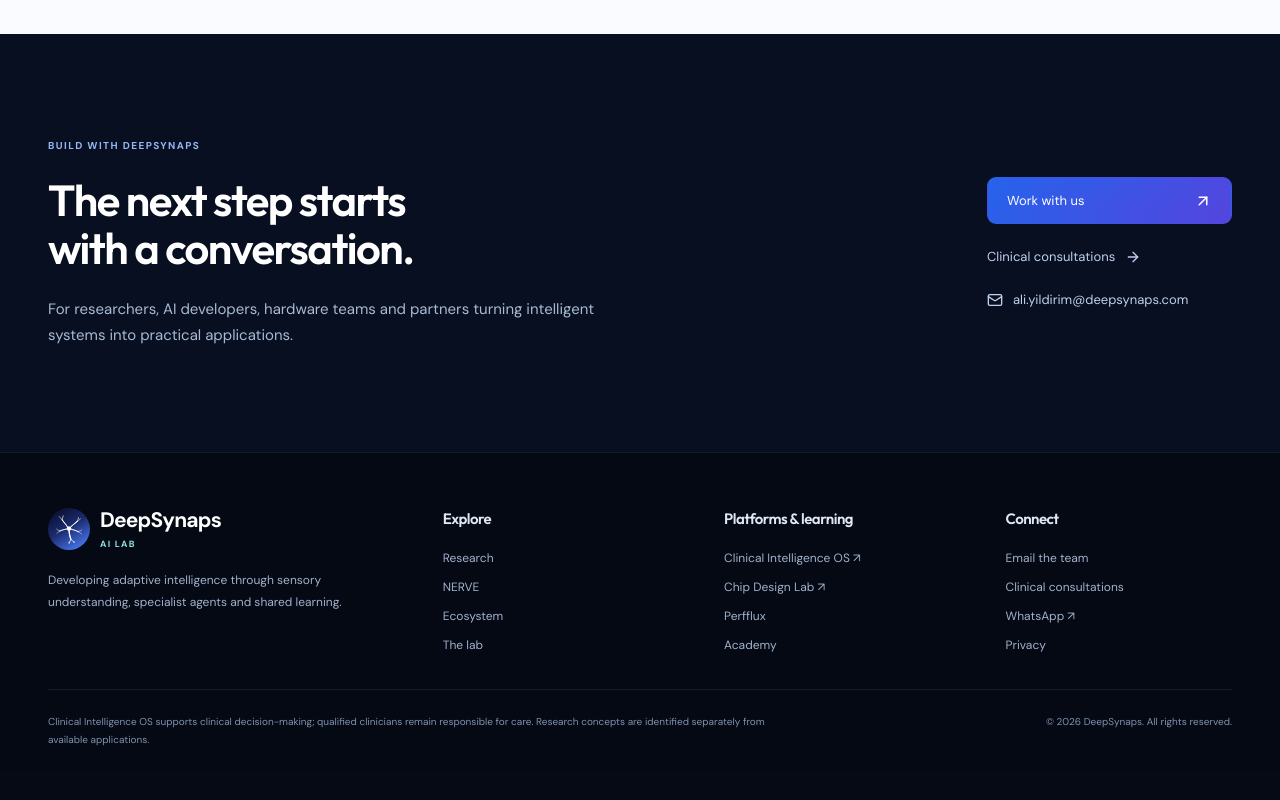
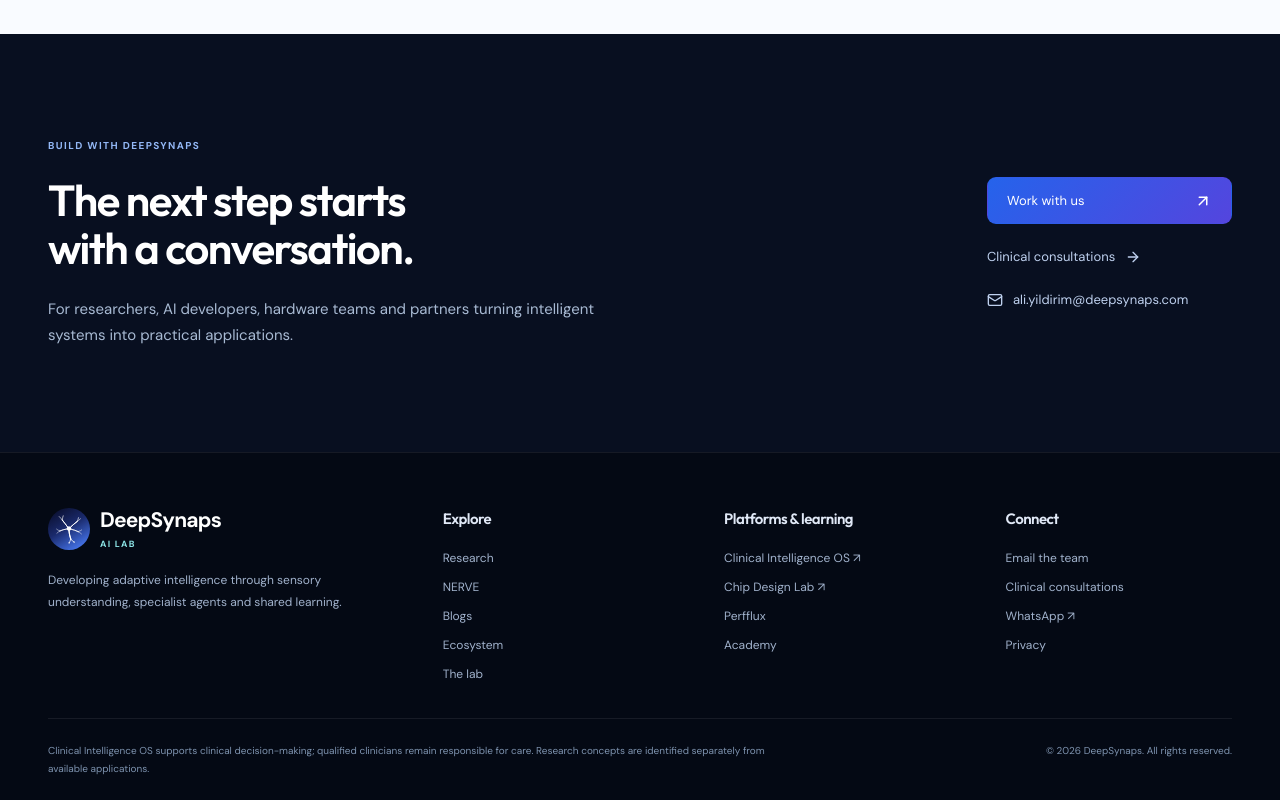
Before and after one commit to ALIYILD/Deepsynaps-Web, a React (Vite) app: page / in a window 1280 px wide. Shown: the part 3893-4693 px from the top of the page. Before the commit the page ends 4664 px from the top, so only its background shows below. Built offline with nearby package versions, Linux system fonts and the light colour scheme.

Commit message:
feat(ai-lab): wire blogs into routing and navigation

```diff
--- a/src/components/Footer.tsx
+++ b/src/components/Footer.tsx
@@ -21,6 +21,9 @@
               </li>
               <li>
                 <Link to="/nerve">NERVE</Link>
+              </li>
+              <li>
+                <Link to="/blogs">Blogs</Link>
               </li>
               <li>
                 <Link to="/ecosystem">Ecosystem</Link>
```
